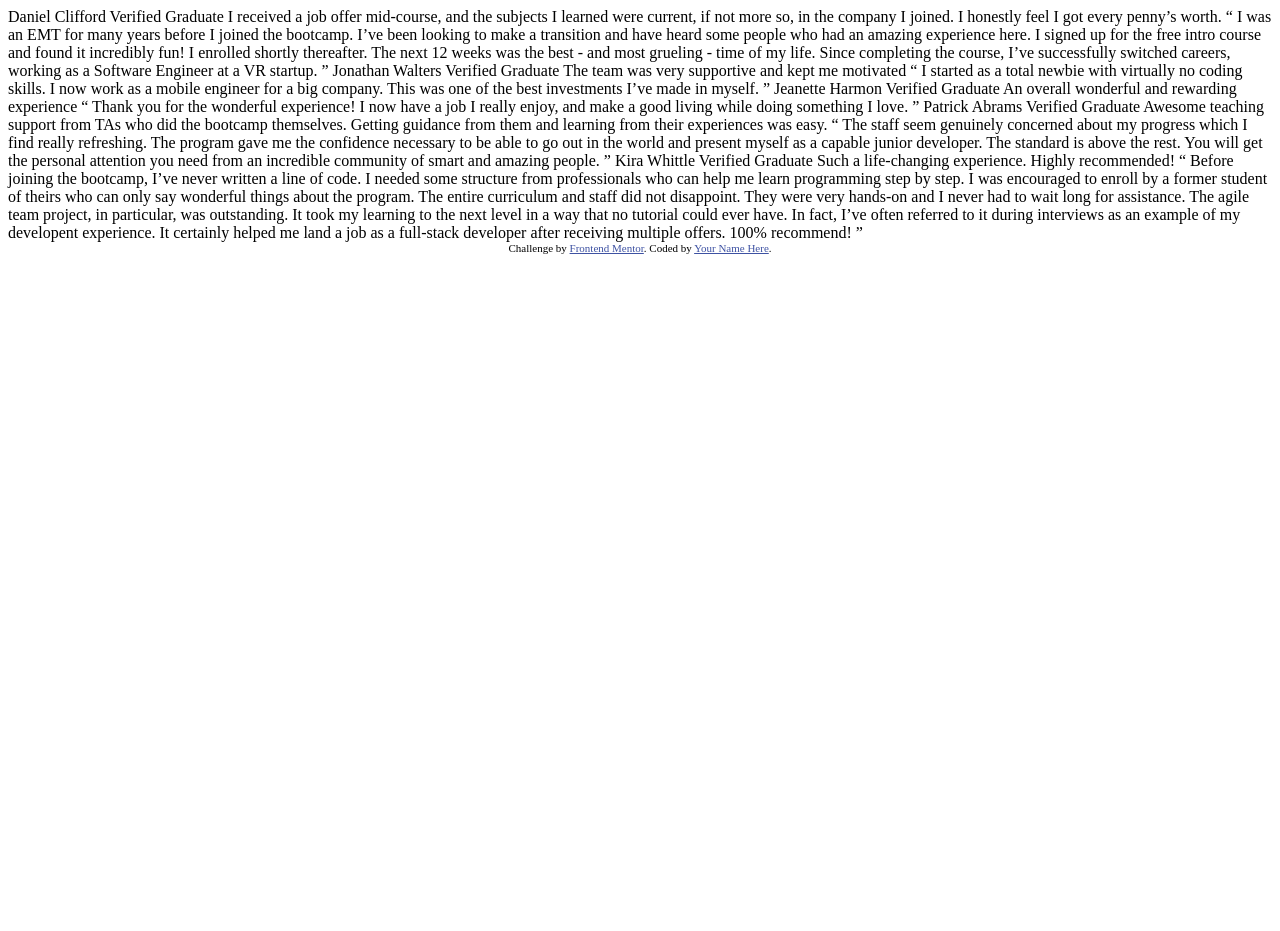
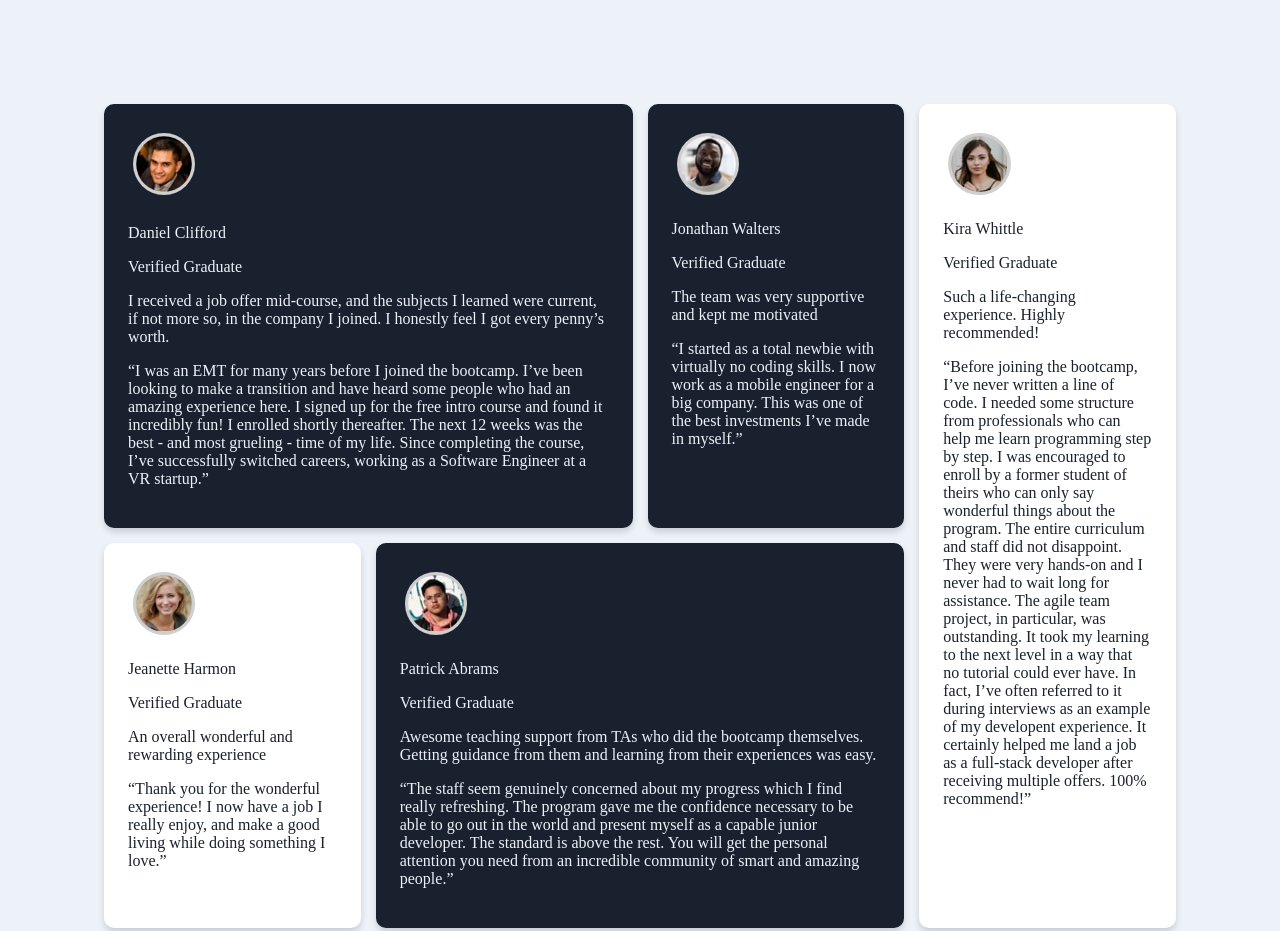
Before and after one commit to rauldotgit/frontend-grid-project, a plain HTML site: page index.html in a window 1280 px wide. Shown: the top 931 px of the page. Before the commit the page ends 800 px from the top, so only its background shows below. Drawn offline with Linux system fonts and the light colour scheme.

Commit message:
Changes to HMTL, CSS. Item layout to come.

```diff
--- a/index.html
+++ b/index.html
@@ -1,76 +1,102 @@
 <!DOCTYPE html>
 <html lang="en">
   <head>
-  <meta charset="UTF-8">
-  <meta name="viewport" content="width=device-width, initial-scale=1.0"> <!-- displays site properly based on user's device -->
-
-  <link rel="icon" type="image/png" sizes="32x32" href="./images/favicon-32x32.png">
-
+    <meta charset="UTF-8" />
+    <meta name="viewport" content="width=device-width, initial-scale=1.0" />
+    <!-- displays site properly based on user's device -->
+    <link
+      rel="icon"
+      type="image/png"
+      sizes="32x32"
+      href="./images/favicon-32x32.png"
+    />
     <title>Frontend Mentor | [Challenge Name Here]</title>
-
-  <!-- Feel free to remove these styles or customise in your own stylesheet 👍 -->
-  <style>
-    .attribution { font-size: 11px; text-align: center; }
-    .attribution a { color: hsl(228, 45%, 44%); }
-  </style>
+    <link rel="stylesheet" href="style.css">
   </head>
   <body>
-  Daniel Clifford
-  Verified Graduate
-
-  I received a job offer mid-course, and the subjects I learned were current, if not more so,
-  in the company I joined. I honestly feel I got every penny’s worth.
-
-  “ I was an EMT for many years before I joined the bootcamp. I’ve been looking to make a
-  transition and have heard some people who had an amazing experience here. I signed up
-  for the free intro course and found it incredibly fun! I enrolled shortly thereafter.
-  The next 12 weeks was the best - and most grueling - time of my life. Since completing
-  the course, I’ve successfully switched careers, working as a Software Engineer at a VR startup. ”
-
-  Jonathan Walters
-  Verified Graduate
-
+    <div class="box">
+      <div class="item item1 dark">
+        <img src="images/image-daniel.jpg" alt="Image of Daniel" />
+        <h2></h2>
+        <p class="name">Daniel Clifford</p>
+        <p class="status">Verified Graduate</p>
+        <p class="maintext">
+          I received a job offer mid-course, and the subjects I learned were
+          current, if not more so, in the company I joined. I honestly feel I
+          got every penny’s worth.
+        </p>
+        <p class="subtext">
+          “I was an EMT for many years before I joined the bootcamp. I’ve been
+          looking to make a transition and have heard some people who had an
+          amazing experience here. I signed up for the free intro course and
+          found it incredibly fun! I enrolled shortly thereafter. The next 12
+          weeks was the best - and most grueling - time of my life. Since
+          completing the course, I’ve successfully switched careers, working as
+          a Software Engineer at a VR startup.”
+        </p>
+      </div>
+      <div class="item item2 dark">
+        <img src="images/image-jonathan.jpg" alt="Image of Jonathan" />
+        <p class="name">Jonathan Walters</p>
+        <p class="status">Verified Graduate</p>
+        <p class="maintext">
           The team was very supportive and kept me motivated
-
-  “ I started as a total newbie with virtually no coding skills. I now work as a mobile engineer
-  for a big company. This was one of the best investments I’ve made in myself. ”
-
-  Jeanette Harmon
-  Verified Graduate
-
-  An overall wonderful and rewarding experience
-
-  “ Thank you for the wonderful experience! I now have a job I really enjoy, and make a good living
-  while doing something I love. ”
-
-  Patrick Abrams
-  Verified Graduate
-
-  Awesome teaching support from TAs who did the bootcamp themselves. Getting guidance from them and
-  learning from their experiences was easy.
-
-  “ The staff seem genuinely concerned about my progress which I find really refreshing. The program
-  gave me the confidence necessary to be able to go out in the world and present myself as a capable
-  junior developer. The standard is above the rest. You will get the personal attention you need from
-  an incredible community of smart and amazing people. ”
-
-  Kira Whittle
-  Verified Graduate
-
+        </p>
+        <p class="subtext">
+          “I started as a total newbie with virtually no coding skills. I now
+          work as a mobile engineer for a big company. This was one of the best
+          investments I’ve made in myself.”
+        </p>
+      </div>
+      <div class="item item3 bright">
+        <img src="images/image-jeanette.jpg" alt="Image of Jeanette" />
+        <p class="name">Jeanette Harmon</p>
+        <p class="status">Verified Graduate</p>
+        <p class="maintext">An overall wonderful and rewarding experience</p>
+        <p class="subtext">
+          “Thank you for the wonderful experience! I now have a job I really
+          enjoy, and make a good living while doing something I love.”
+        </p>
+      </div>
+      <div class="item item4 dark">
+        <img src="images/image-patrick.jpg" alt="Image of Patrick" />
+        <p class="name">Patrick Abrams</p>
+        <p class="status">Verified Graduate</p>
+        <p class="maintext">
+          Awesome teaching support from TAs who did the bootcamp themselves.
+          Getting guidance from them and learning from their experiences was
+          easy.
+        </p>
+        <p class="subtext">
+          “The staff seem genuinely concerned about my progress which I find
+          really refreshing. The program gave me the confidence necessary to be
+          able to go out in the world and present myself as a capable junior
+          developer. The standard is above the rest. You will get the personal
+          attention you need from an incredible community of smart and amazing
+          people.”
+        </p>
+      </div>
+      <div class="item item5 bright">
+        <img src="images/image-kira.jpg" alt="Image of Kira" />
+        <p class="name">Kira Whittle</p>
+        <p class="status">Verified Graduate</p>
+        <p class="maintext">
           Such a life-changing experience. Highly recommended!
-
-  “ Before joining the bootcamp, I’ve never written a line of code. I needed some structure from
-  professionals who can help me learn programming step by step. I was encouraged to enroll by a former
-  student of theirs who can only say wonderful things about the program. The entire curriculum and staff
-  did not disappoint. They were very hands-on and I never had to wait long for assistance. The agile team
-  project, in particular, was outstanding. It took my learning to the next level in a way that no tutorial
-  could ever have. In fact, I’ve often referred to it during interviews as an example of my developent
-  experience. It certainly helped me land a job as a full-stack developer after receiving multiple offers.
-  100% recommend! ”
-
-  <div class="attribution">
-    Challenge by <a href="https://www.frontendmentor.io?ref=challenge" target="_blank">Frontend Mentor</a>.
-    Coded by <a href="#">Your Name Here</a>.
+        </p>
+        <p class="subtext">
+          “Before joining the bootcamp, I’ve never written a line of code. I
+          needed some structure from professionals who can help me learn
+          programming step by step. I was encouraged to enroll by a former
+          student of theirs who can only say wonderful things about the program.
+          The entire curriculum and staff did not disappoint. They were very
+          hands-on and I never had to wait long for assistance. The agile team
+          project, in particular, was outstanding. It took my learning to the
+          next level in a way that no tutorial could ever have. In fact, I’ve
+          often referred to it during interviews as an example of my developent
+          experience. It certainly helped me land a job as a full-stack
+          developer after receiving multiple offers. 100% recommend!”
+        </p>
+      </div>
     </div>
   </body>
 </html>
--- /dev/null
+++ b/style.css
@@ -0,0 +1,80 @@
+:root {
+    /* Primary */
+
+    --Moderate-violet: hsl(263, 55%, 52%);
+    --Very-dark-grayish-blue: hsl(217, 19%, 35%);
+    --Very-dark-blackish-blue: hsl(219, 29%, 14%);
+    --White: hsl(0, 0%, 100%);
+
+    /* Neutral */
+    --Light-gray: hsl(0, 0%, 81%);
+    --Light-grayish-blue: hsl(210, 46%, 95%);
+
+    /* Fontweights */
+    --Big: 600px;
+    --Smaller: 500px;
+}
+
+* {
+    box-sizing: border-box;
+}
+
+body {
+    font-size: 13 px;
+    min-width: 100vh;
+    padding: 6rem;
+    background: var(--Light-grayish-blue);
+    color: var(--Light-grayish-blue);
+}
+
+.box {
+    display: grid;
+    gap: 15px;
+    grid-template-columns: 1fr 1fr 1fr 1fr;
+    /* grid-template-rows: 1fr 1fr; */
+}
+
+.item {
+    background-color: var(--Very-dark-blackish-blue);
+    padding: 1.5em;
+    border-radius: 10px;
+    box-shadow: 0rem 4px 6px 0px hsla(219, 29%, 1%, 15%);
+}
+
+.bright {
+    color: hsl(219, 29%, 14%);
+    background: white;
+}
+
+.item img {
+    padding: 0.2rem;
+    margin: 5px;
+    background-color: var(--Light-gray);
+    /* border: 0.1rem solid var(--Light-gray); */
+    border-radius: 100%;
+}
+
+.name {
+    font-weight: var(--Big);
+}
+
+.maintext {
+    font-weight: var(--Big);
+}
+
+.item1{
+    grid-column: 1 / 3;
+}
+.item2{
+
+}
+.item3{
+
+}
+.item4{
+    grid-column: 2 / 4;
+}
+.item5{
+    grid-column: 4 / 4;
+    grid-row: 1 / 3;
+}
```
Lines whose indentation alone changed are shown as unchanged.
